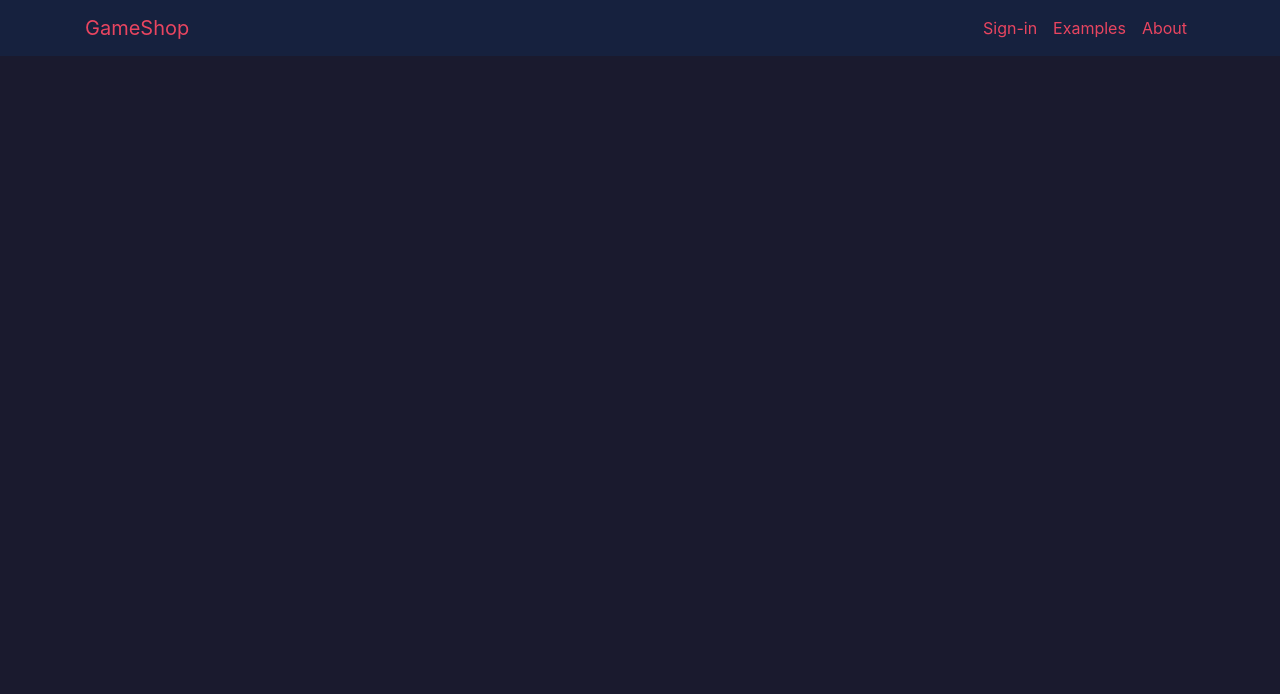
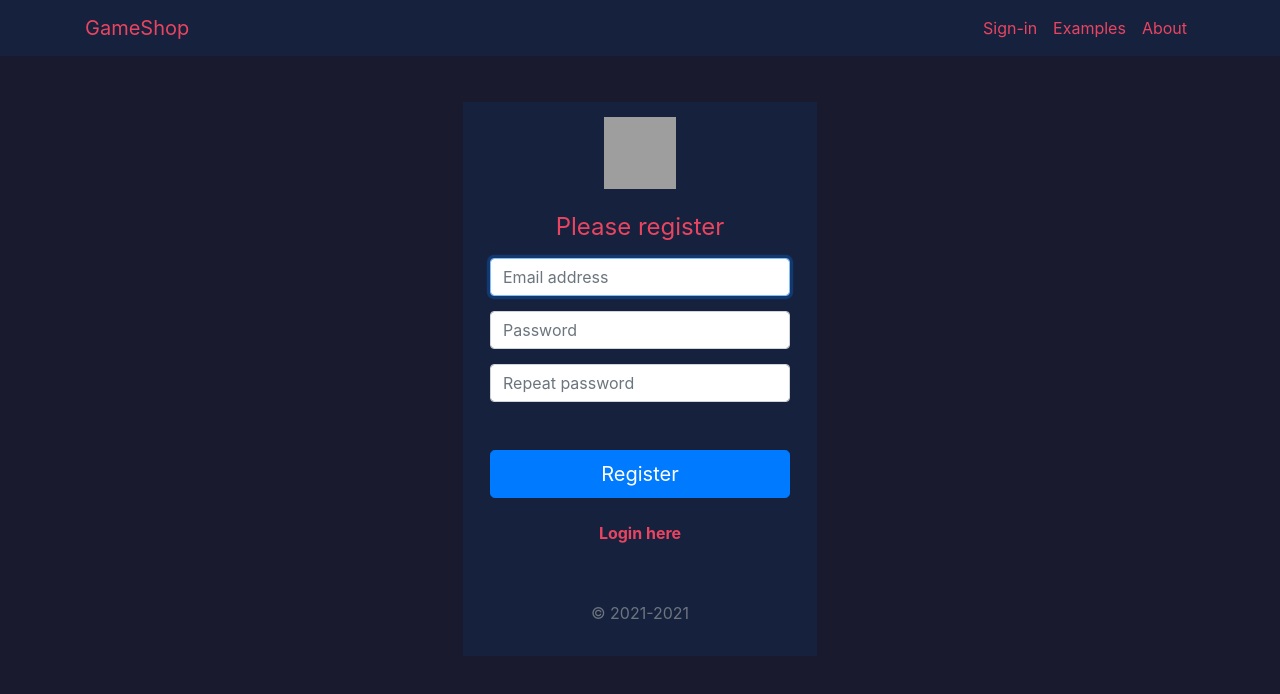
Before and after one commit to saidkayed/GameShop-FE, an Angular app: page /signup in a window 1280 px wide. Before the commit this address led to /. Shown: the top 694 px of the page. Built offline with nearby package versions, Linux system fonts and the light colour scheme; grey boxes are pictures that could not be loaded.

Commit message:
more forms added

```diff
--- a/src/app/app-routing.module.ts
+++ b/src/app/app-routing.module.ts
@@ -1,15 +1,24 @@
 import { NgModule } from '@angular/core';
 import { Routes, RouterModule } from '@angular/router';
 
+//Pages
+import { LandingPageComponent } from './landing-page/landing-page.component';
 
-//Pages
-import {LandingPageComponent} from './landing-page/landing-page.component'
-import {LoginComponent} from './pages/login/login.component'
 
-const routes: Routes = [{path: '', component: LandingPageComponent}, {path: 'login', component: LoginComponent}];
+//login/register pages
+import { LoginComponent } from './pages/login/login.component';
+import { SignupComponent } from './pages/signup/signup.component';
+import {ForgotpassComponent} from './pages/forgotpass/forgotpass.component'
+
+const routes: Routes = [
+  { path: '', component: LandingPageComponent },
+  { path: 'login', component: LoginComponent },
+  { path: 'signup', component: SignupComponent },
+  { path: 'request', component: ForgotpassComponent},
+];
 
 @NgModule({
   imports: [RouterModule.forRoot(routes)],
-  exports: [RouterModule]
+  exports: [RouterModule],
 })
-export class AppRoutingModule { }
+export class AppRoutingModule {}
--- a/src/app/app.module.ts
+++ b/src/app/app.module.ts
@@ -6,12 +6,16 @@ import { AppComponent } from './app.component';
 import { NgbModule } from '@ng-bootstrap/ng-bootstrap';
 import { LandingPageComponent } from './landing-page/landing-page.component';
 import { LoginComponent } from './pages/login/login.component';
+import { SignupComponent } from './pages/signup/signup.component';
+import { ForgotpassComponent } from './pages/forgotpass/forgotpass.component';
 
 @NgModule({
   declarations: [
     AppComponent,
     LandingPageComponent,
-    LoginComponent
+    LoginComponent,
+    SignupComponent,
+    ForgotpassComponent
   ],
   imports: [
     BrowserModule,
--- /dev/null
+++ b/src/app/pages/forgotpass/forgotpass.component.css
@@ -0,0 +1,16 @@
+.form-signin {
+    width: 100%;
+    max-width: 330px;
+    padding: 15px;
+    margin: 0 auto;
+}
+
+#loginContainer{
+
+    max-width: 450px;
+    box-sizing: border-box;
+    margin: 0 auto;
+    padding: 30px 48px;
+    position: relative;
+    text-align: center;
+}
--- /dev/null
+++ b/src/app/pages/forgotpass/forgotpass.component.html
@@ -0,0 +1,38 @@
+<div id="loginContainer">
+    <div style="background-color: #16213e">
+      <form class="form-signin">
+        <img
+          class="mb-4"
+          src="https://getbootstrap.com/docs/4.0/assets/brand/bootstrap-solid.svg"
+          alt=""
+          width="72"
+          height="72"
+        />
+        <h4 class="h4 mb-3 font-weight-normal">Password reminder</h4>
+        <label for="inputEmail" class="sr-only">Email address</label>
+        <input
+          type="email"
+          id="inputEmail"
+          class="form-control"
+          placeholder="Email address"
+          required=""
+          autofocus=""
+        />
+
+  <br>
+  <br>
+
+        <button class="btn btn-lg btn-primary btn-block" type="submit">
+          RESET MY PASSWORD
+        </button>
+        <div style="margin-top: 5%;">
+           <a
+              class="nav-link"
+              [routerLink]="'/login'"
+              ><strong>LOGIN</strong></a
+            >
+        </div>
+        <p class="mt-5 mb-3 text-muted">© 2021-2021</p>
+      </form>
+    </div>
+  </div>
--- /dev/null
+++ b/src/app/pages/forgotpass/forgotpass.component.ts
@@ -0,0 +1,15 @@
+import { Component, OnInit } from '@angular/core';
+
+@Component({
+  selector: 'app-forgotpass',
+  templateUrl: './forgotpass.component.html',
+  styleUrls: ['./forgotpass.component.css']
+})
+export class ForgotpassComponent implements OnInit {
+
+  constructor() { }
+
+  ngOnInit(): void {
+  }
+
+}
--- a/src/app/pages/login/login.component.html
+++ b/src/app/pages/login/login.component.html
@@ -30,17 +30,22 @@
 
       <div>
         <a
-        class="nav-link"
-        [routerLink]="'/login'"
-        (click)="isMenuCollapsed = true"
-        >Forgot password?</a
-      >
-
+          class="nav-link"
+          [routerLink]="'/request'"
+          >Forgot password?</a
+        >
       </div>
 
       <button class="btn btn-lg btn-primary btn-block" type="submit">
         Sign in
       </button>
+      <div style="margin-top: 5%;">
+         <a
+            class="nav-link"
+            [routerLink]="'/signup'"
+            ><strong>CREATE NEW ACCOUNT</strong></a
+          >
+      </div>
       <p class="mt-5 mb-3 text-muted">© 2021-2021</p>
     </form>
   </div>
--- /dev/null
+++ b/src/app/pages/signup/signup.component.css
@@ -0,0 +1,16 @@
+.form-signin {
+    width: 100%;
+    max-width: 330px;
+    padding: 15px;
+    margin: 0 auto;
+}
+
+#loginContainer{
+
+    max-width: 450px;
+    box-sizing: border-box;
+    margin: 0 auto;
+    padding: 30px 48px;
+    position: relative;
+    text-align: center;
+}
--- /dev/null
+++ b/src/app/pages/signup/signup.component.html
@@ -0,0 +1,57 @@
+<div id="loginContainer">
+    <div style="background-color: #16213e">
+      <form class="form-signin">
+        <img
+          class="mb-4"
+          src="https://getbootstrap.com/docs/4.0/assets/brand/bootstrap-solid.svg"
+          alt=""
+          width="72"
+          height="72"
+        />
+        <h4 class="h4 mb-3 font-weight-normal">Please register</h4>
+        <label for="inputEmail" class="sr-only">Email address</label>
+        <input
+          type="email"
+          id="inputEmail"
+          class="form-control"
+          placeholder="Email address"
+          required=""
+          autofocus=""
+        />
+        <label for="inputPassword" class="sr-only">Password</label>
+        <input
+          type="password"
+          id="inputPassword"
+          class="form-control"
+          style="margin-top: 5%"
+          placeholder="Password"
+          required=""
+        />
+
+        <label for="inputPassword" class="sr-only">Repeat Password</label>
+        <input
+          type="password"
+          id="inputPassword"
+          class="form-control"
+          style="margin-top: 5%"
+          placeholder="Repeat password"
+          required=""
+        />
+
+       <br>
+       <br>
+
+        <button class="btn btn-lg btn-primary btn-block" type="submit">
+          Register
+        </button>
+        <div style="margin-top: 5%;">
+           <a
+              class="nav-link"
+              [routerLink]="'/login'"
+              ><strong>Login here</strong></a
+            >
+        </div>
+        <p class="mt-5 mb-3 text-muted">© 2021-2021</p>
+      </form>
+    </div>
+  </div>
--- /dev/null
+++ b/src/app/pages/signup/signup.component.ts
@@ -0,0 +1,15 @@
+import { Component, OnInit } from '@angular/core';
+
+@Component({
+  selector: 'app-signup',
+  templateUrl: './signup.component.html',
+  styleUrls: ['./signup.component.css']
+})
+export class SignupComponent implements OnInit {
+
+  constructor() { }
+
+  ngOnInit(): void {
+  }
+
+}
```
Also changed, not shown: 2 other files (tests, documents, lock files or other folders).
